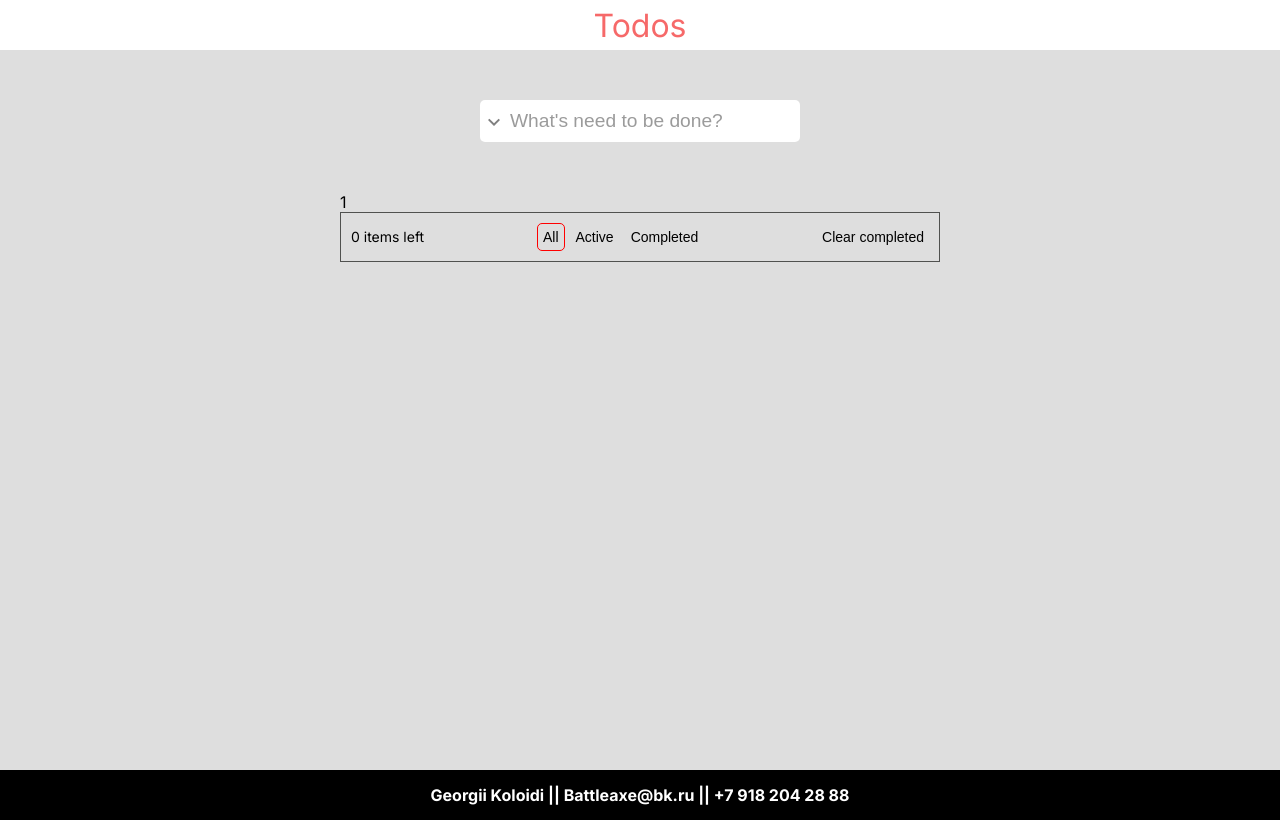
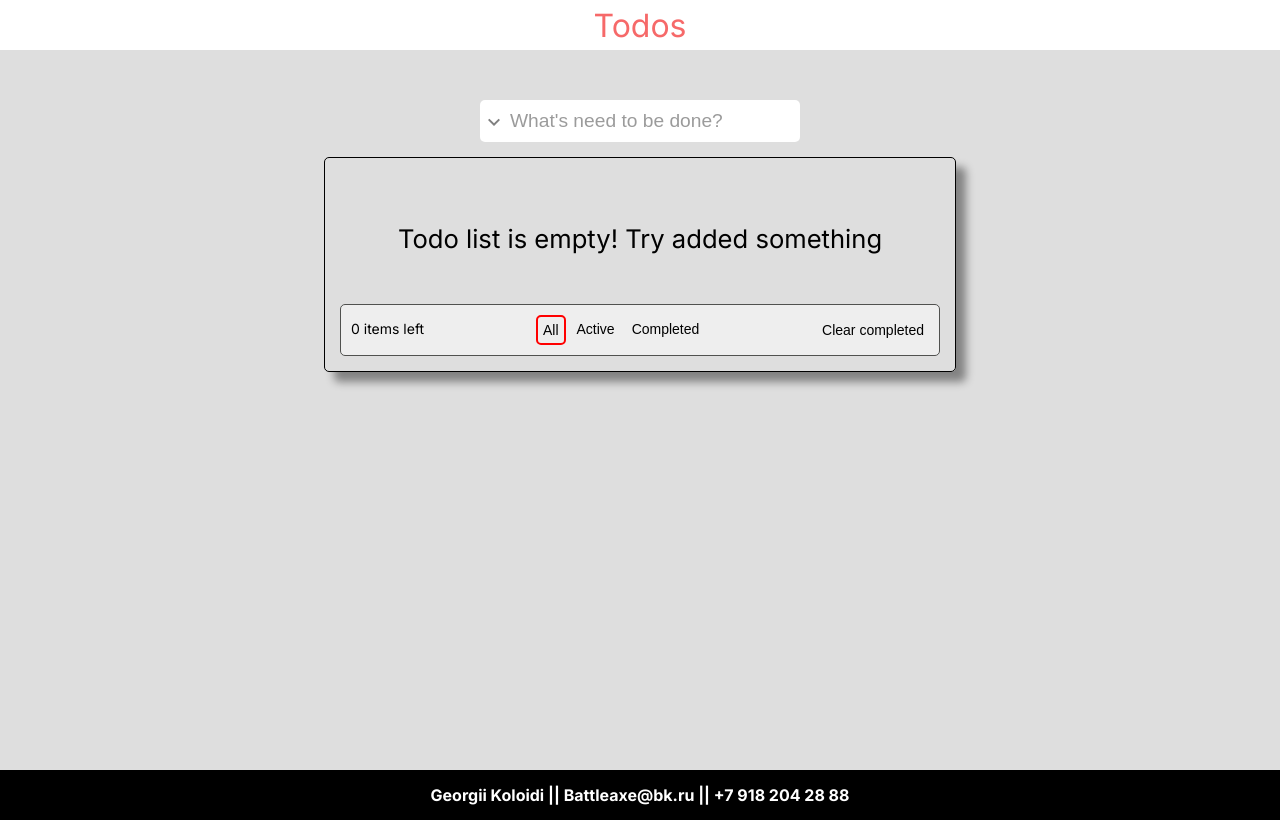
Before and after one commit to MaDKnighT404/todo-test-mindbox, a React (Vite) app: page / in a window 1280 px wide. Built offline with nearby package versions, Linux system fonts and the light colour scheme.

Commit message:
feat: add some styles

```diff
--- a/src/components/Todo/TodoList/TodoList.module.scss
+++ b/src/components/Todo/TodoList/TodoList.module.scss
@@ -1,16 +1,40 @@
 .todolist {
-  margin-top: 50px;
+  margin-top: 15px;
   width: 600px;
+
+  border: 1px solid black;
+  border-radius: 5px;
+  padding: 15px;
+  box-shadow: 10px 10px 9px 0px rgba(0,0,0,0.41);
 
   @media (max-width: 640px) {
     width: 100%;
   }
+
   .todolist__item {
     border: 1px solid #50514f;
+    border-radius: 5px;
     overflow: hidden;
+    transition: 0.4s ease-in;
+    opacity: 1;
+    margin: 5px 0;
+    background-color: #ffffff;
 
+    &:first-child {
+      margin-top: 0;
+    }
+
+    &_empty {
+      text-align: center;
+      font-size: 1.6rem;
+      margin: 50px 0;
+    }
     &_hide {
-      display: none;
+      opacity: 0;
+      transform: translateY(600px);
+      position: absolute;
+      width: 500px;
+      height: 50px;
     }
   }
 
--- a/src/components/Todo/TodoList/TodoList.tsx
+++ b/src/components/Todo/TodoList/TodoList.tsx
@@ -28,7 +28,9 @@ const TodoList: FC<TodoListProps> = ({ todos, setTodos }) => {
           todos.map((el, i) => (
             <li
               className={`${styles.todolist__item} ${
-                ((activeButton === 'active' && el.isChecked) || (activeButton === 'completed' && !el.isChecked)) && styles.todolist__item_hide
+                ((activeButton === 'active' && el.isChecked) ||
+                  (activeButton === 'completed' && !el.isChecked)) &&
+                styles.todolist__item_hide
               }`}
               key={el.id}
             >
@@ -48,7 +50,7 @@ const TodoList: FC<TodoListProps> = ({ todos, setTodos }) => {
             </li>
           ))
         ) : (
-          <span>1</span>
+          <li className={styles.todolist__item_empty}>Todo list is empty! Try added something </li>
         )}
       </ul>
       <TodoOptions
--- a/src/components/Todo/TodoOptions/TodoOptions.module.scss
+++ b/src/components/Todo/TodoOptions/TodoOptions.module.scss
@@ -3,7 +3,15 @@
   justify-content: space-between;
   padding: 10px;
   border: 1px solid #50514f;
+  border-radius: 5px;
+  background-color: #eeeeee;
+  margin-top: 20px;
 
+  @media (max-width:450px) {
+    flex-direction: column;
+    justify-content: center;
+    align-items: center;
+  }
 
   .todo__items-left {
     font-size: 14px;
@@ -30,9 +38,8 @@
       user-select: none;
 
       &_active {
-        border: 1px solid red;
+        border: 2px solid red;
         pointer-events: none;
-
       }
     }
   }
--- a/src/index.scss
+++ b/src/index.scss
@@ -2,6 +2,7 @@
 
 :root {
   font-family: Inter, system-ui, Avenir, Helvetica, Arial, sans-serif;
+  min-width: 320px;
 }
 
 * {
```
